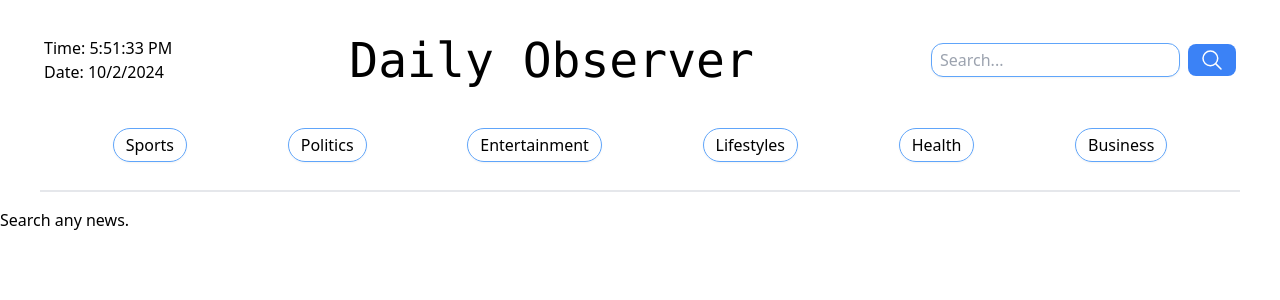
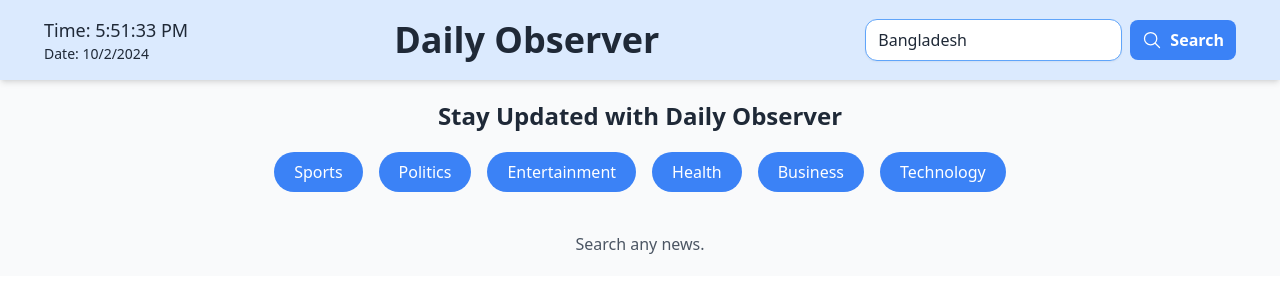
Before and after one commit to raj-hawlader/Daily-Observer-newsAPI, a React (Vite) app: page / in a window 1280 px wide. Shown: the top 300 px of the page. Built offline with nearby package versions, Linux system fonts and the light colour scheme.

Commit message:
Newsapp functionality changed

```diff
--- a/src/components/Newsapp.jsx
+++ b/src/components/Newsapp.jsx
@@ -1,80 +1,81 @@
 import React, { useState, useEffect } from 'react';
-import { IoSearchOutline } from "react-icons/io5";
+import { IoSearchOutline } from 'react-icons/io5';
 import Card from './Card';
-import { FiDivideCircle } from 'react-icons/fi';
 
 const Newsapp = () => {
-
     const [search, setSearch] = useState("Bangladesh");
     const [newsData, setNewsData] = useState(null);
     const [currentTime, setCurrentTime] = useState(new Date());
 
-    const API_key = "4f5540126cbb4761aa2ad206554234dd";
+    const API_KEY = "4f5540126cbb4761aa2ad206554234dd";
 
     const getData = async () => {
-        const response = await fetch(`https://newsapi.org/v2/everything?q=${search}&apiKey=${API_key}`);
+        const response = await fetch(`https://newsapi.org/v2/everything?q=${search}&apiKey=${API_KEY}`);
         const jsonData = await response.json();
         console.log(jsonData.articles);
-        setNewsData(jsonData.articles);
+        setNewsData(jsonData.articles.slice(0, 10));  // Limit results to 10 for simplicity
     };
+
     const handleInput = (e) => {
         setSearch(e.target.value);
     };
 
+    const handleCategory = (category) => {
+        setSearch(category);
+        getData();
+    };
+
     useEffect(() => {
-        const timer = setInterval(() => setCurrentTime(new Date()), 60000);
+        const timer = setInterval(() => setCurrentTime(new Date()), 60000); // Update time every minute
         return () => clearInterval(timer);
     }, []);
 
     return (
+        <div className="bg-gray-50 font-sans text-gray-800">
+            <nav className="relative w-full bg-blue-100 shadow-md py-4">
+                <div className="flex justify-between items-center mx-11">
                     <div>
-            <nav className='relative w-full top-0'>
-                <div className='flex justify-between mx-11 my-5'>
-
-                    <h2 className='mt-4 mb-3'>
+                        <h2 className="text-lg">
                             {`Time: ${currentTime.toLocaleTimeString()}`}
-                        <br />
+                        </h2>
+                        <h2 className="text-sm">
                             {`Date: ${currentTime.toLocaleDateString()}`}
-
                         </h2>
-                    <h1 className='font-mono text-5xl mt-4 mb-3'>Daily Observer</h1>
-                    <div className='flex items-center mt-4 mb-3'>
-
+                    </div>
+                    <h1 className="font-bold text-4xl">Daily Observer</h1>
+                    <div className="flex items-center">
                         <input
                             onChange={handleInput}
+                            value={search}
                             type="text"
                             placeholder="Search..."
-                            className='border border-blue-400 px-2 py-1 rounded-xl shadow-sm focus:outline-none focus:ring-2 focus:ring-blue-300'
+                            className="border border-blue-400 px-3 py-2 rounded-xl shadow-sm focus:outline-none focus:ring-2 focus:ring-blue-300"
                         />
-
-                        <button onClick={getData} type="submit" className='ml-2 px-3 py-1 bg-blue-500 text-white rounded-lg'>
-                            <IoSearchOutline className='size-6' />
+                        <button onClick={getData} type="submit" className="flex gap-2 items-center text-base font-semibold justify-center ml-2 px-3 py-2 bg-blue-500 text-white hover:bg-blue-800 rounded-lg">
+                            <IoSearchOutline size={20}/>
+                            <p>Search</p>
                         </button>
                     </div>
                 </div>
+            </nav>
 
-                <div>
+            <div className="text-center my-5 font-semibold text-2xl">Stay Updated with Daily Observer</div>
 
-                    <ul className='flex items-center justify-evenly p-3'>
-                        <a href="#sports" className='border border-blue-400 px-3 py-1 rounded-[19px] shadow-sm focus:outline-none focus:ring-2 focus:ring-blue-500 hover:bg-blue-300'>Sports</a>
-                        <a href="#politics" className='border border-blue-400 px-3 py-1 rounded-[19px] shadow-sm focus:outline-none focus:ring-2 focus:ring-blue-500 hover:bg-blue-300'>Politics</a>
-                        <a href="#entertainment" className='border border-blue-400 px-3 py-1 rounded-[19px] shadow-sm focus:outline-none focus:ring-2 focus:ring-blue-500 hover:bg-blue-300'>Entertainment</a>
-                        <a href="#lifestyles" className='border border-blue-400 px-3 py-1 rounded-[19px] shadow-sm focus:outline-none focus:ring-2 focus:ring-blue-500 hover:bg-blue-300'>Lifestyles</a>
-                        <a href="#health" className='border border-blue-400 px-3 py-1 rounded-[19px] shadow-sm focus:outline-none focus:ring-2 focus:ring-blue-500 hover:bg-blue-300'>Health</a>
-                        <a href="#business" className='border border-blue-400 px-3 py-1 rounded-[19px] shadow-sm focus:outline-none focus:ring-2 focus:ring-blue-500 hover:bg-blue-300'>Business</a>
-                    </ul>
+            <div className="flex justify-center gap-4 mb-5">
+                {["Sports", "Politics", "Entertainment", "Health", "Business", "Technology"].map((category) => (
+                    <button
+                        key={category}
+                        onClick={() => handleCategory(category.toLowerCase())}
+                        className="px-5 py-2 bg-blue-500 text-white rounded-full hover:bg-blue-400 focus:outline-none focus:ring-2 focus:ring-blue-300"
+                    >
+                        {category}
+                    </button>
+                ))}
             </div>
 
-                <div className='mx-10 my-4'>
-                    <hr />
-                    <hr />
+            <div className="flex flex-wrap justify-center gap-6 p-5">
+                {newsData ? <Card data={newsData} /> : <p className="text-center text-gray-600">Search any news.</p>}
             </div>
-
-                <div className='flex'>
-
-                    {newsData ? <Card data={newsData} /> : <p>Search any news.</p>}
-                </div>
-            </nav>
         </div>
     );
 };
```
Lines whose indentation alone changed are shown as unchanged.
